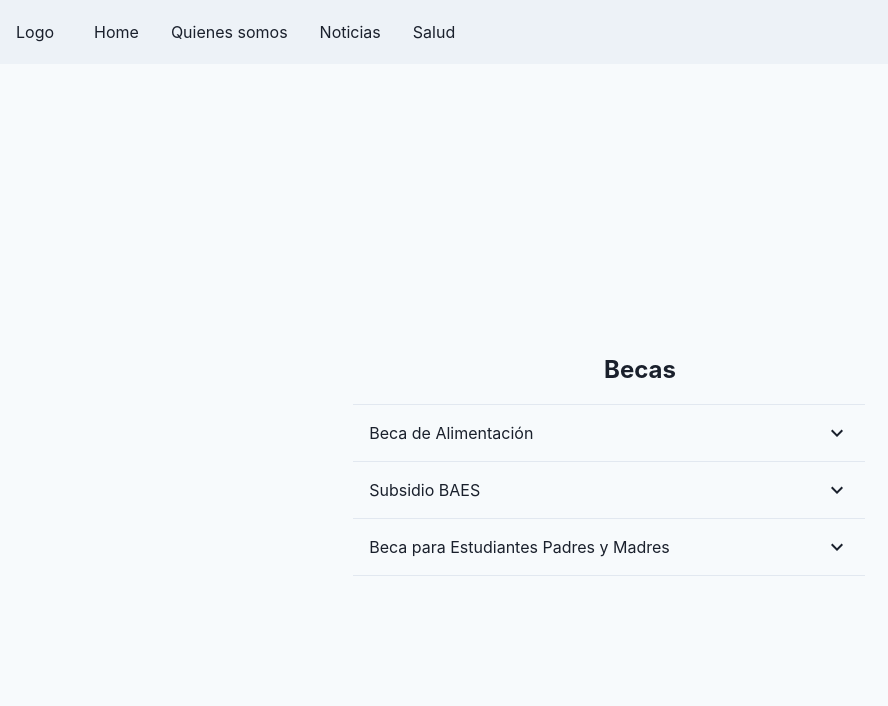
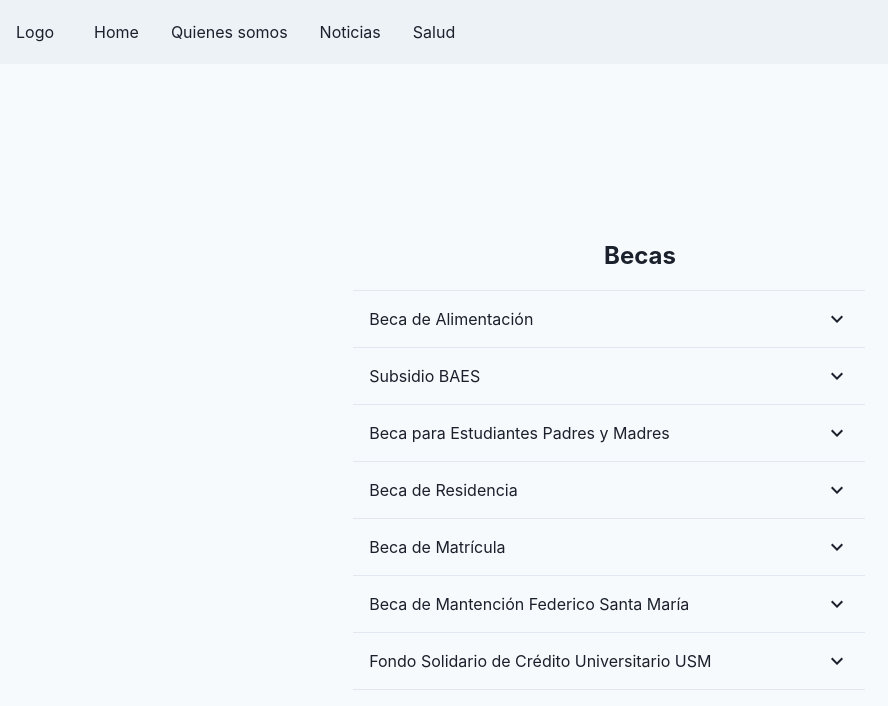
Before and after one commit to FelipeGuicharrousse/Proyecto-DIU, a React (Create React App) app: page / in a window 1280 px wide. Shown: the top 706 px of the page, without its empty margins (0-888 px from the left). Built offline with nearby package versions, Linux system fonts and the light colour scheme.

Commit message:
✨ All university scholarship cards were added

```diff
--- a/src/views/home.js
+++ b/src/views/home.js
@@ -80,6 +80,80 @@ function Home() {
               </Text>
             </AccordionPanel>
           </AccordionItem>
+          <AccordionItem>
+            <AccordionButton
+              display="flex"
+              alignItems="center"
+              justifyContent="space-between"
+              p={4}>
+              <Text fontSize="md">Beca de Residencia</Text>
+              <ChevronDownIcon fontSize="24px" />
+            </AccordionButton>
+            <AccordionPanel pb={4}>
+              <Text color="gray.600">
+              Consiste en un aporte monetario mensual destinado a cubrir parte de los gastos
+              de hospedaje o de traslado, cuyo monto varía de acuerdo a la modalidad de la
+              beca otorgada. Su asignación está sujeta a la evaluación de la situación
+              socioeconómica de cada estudiante y a los límites presupuestarios de la institución
+              </Text>
+            </AccordionPanel>
+          </AccordionItem>
+          <AccordionItem>
+            <AccordionButton
+              display="flex"
+              alignItems="center"
+              justifyContent="space-between"
+              p={4}>
+              <Text fontSize="md">Beca de Matrícula</Text>
+              <ChevronDownIcon fontSize="24px" />
+            </AccordionButton>
+            <AccordionPanel pb={4}>
+              <Text color="gray.600">
+              Consiste en la exención de pago de un porcentaje del arancel básico de matrícula
+              anual, que se determina en función del decil al que pertenezca cada estudiante.
+              Esta beca se asigna automáticamente durante el segundo semestre a quienes cumplen
+              los requisitos de focalización social, proceso a cargo de la Dirección de Relaciones
+              Estudiantiles.
+              </Text>
+            </AccordionPanel>
+          </AccordionItem>
+          <AccordionItem>
+            <AccordionButton
+              display="flex"
+              alignItems="center"
+              justifyContent="space-between"
+              p={4}>
+              <Text fontSize="md">Beca de Mantención Federico Santa María</Text>
+              <ChevronDownIcon fontSize="24px" />
+            </AccordionButton>
+            <AccordionPanel pb={4}>
+              <Text color="gray.600">
+              Consiste en la entrega de un monto mensual en dinero, durante los meses de abril
+              a diciembre, destinado a apoyar los gastos asociados a la actividad estudiantil.
+              Para esta beca no se necesita postular, sino que se asigna de acuerdo a los
+              antecedentes académicos y socioeconómicos del estudiantado.
+              </Text>
+            </AccordionPanel>
+          </AccordionItem>
+          <AccordionItem>
+            <AccordionButton
+              display="flex"
+              alignItems="center"
+              justifyContent="space-between"
+              p={4}>
+              <Text fontSize="md">Fondo Solidario de Crédito Universitario USM</Text>
+              <ChevronDownIcon fontSize="24px" />
+            </AccordionButton>
+            <AccordionPanel pb={4}>
+              <Text color="gray.600">
+              Beneficio destinado a aquellos estudiantes calificados dentro de los 6 primeros
+              deciles de ingresos socioeconómicos y que reciben una ayuda estudiantil del
+              Ministerio de Educación por el 100% del arancel de referencia. En este caso, la
+              USM otorga un crédito por la diferencia entre dicho financiamiento y el arancel
+              real de la carrera.
+              </Text>
+            </AccordionPanel>
+          </AccordionItem>
         </Accordion>
       </Container>
     </Flex>
```
